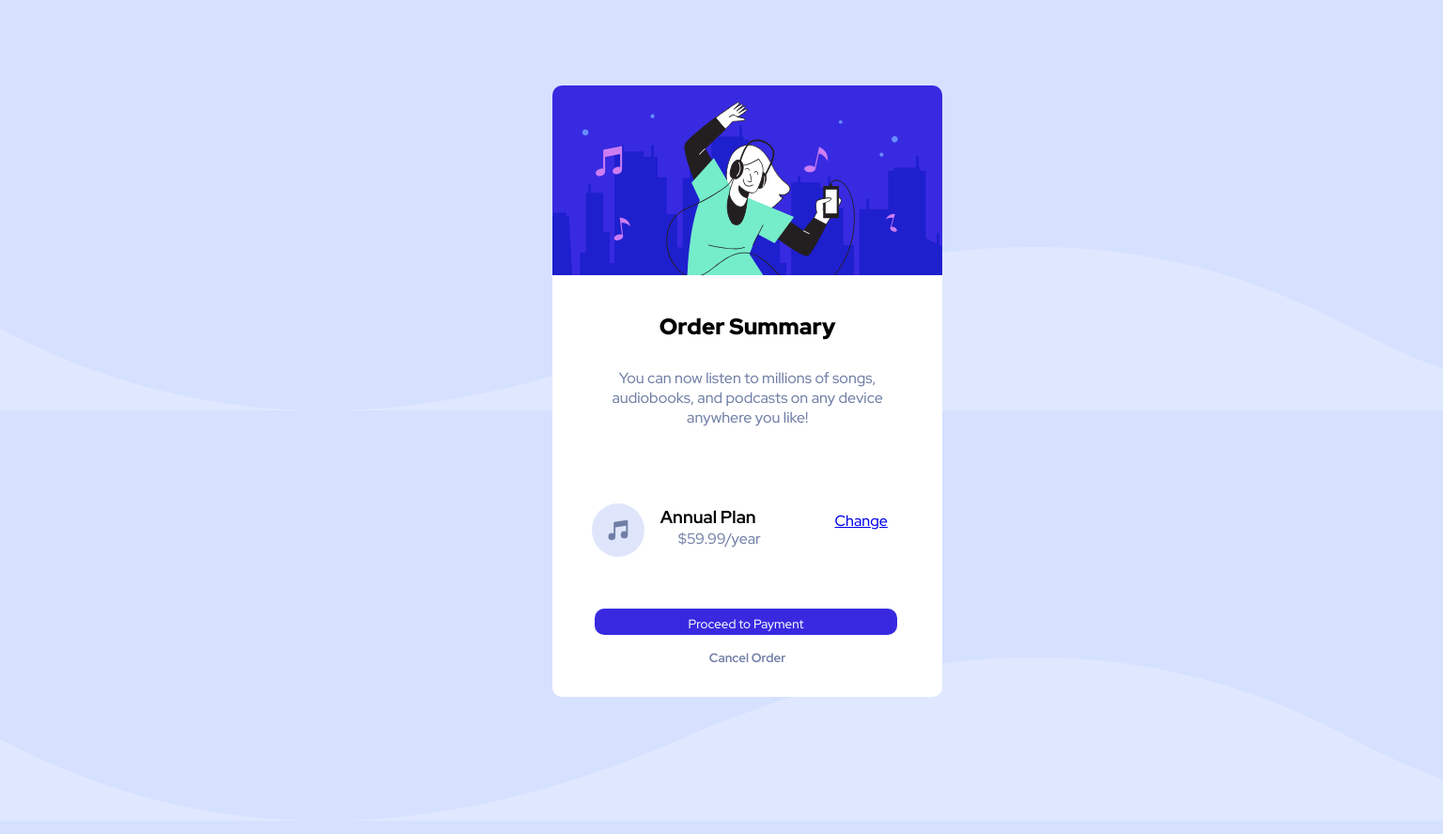
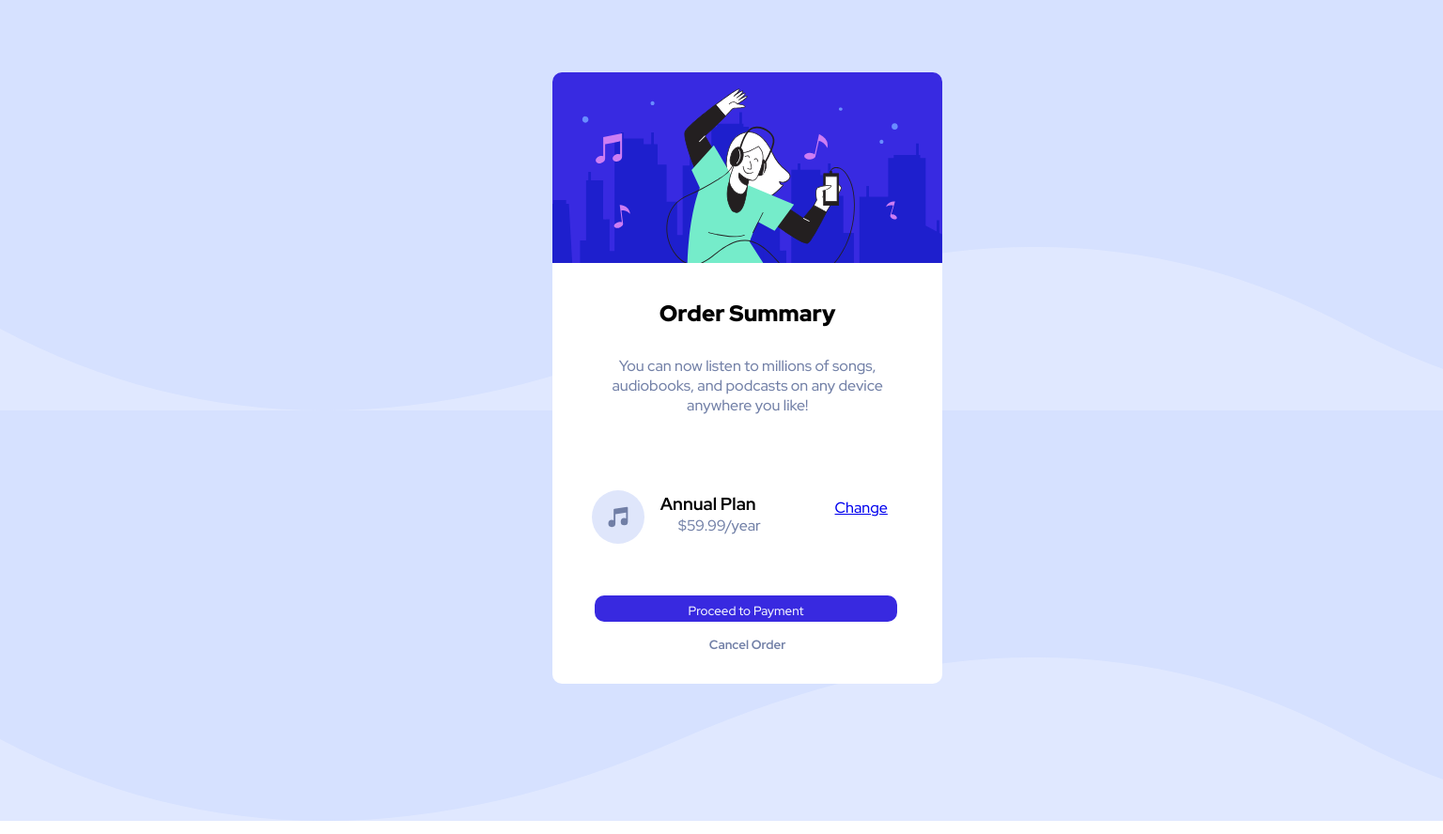
Before and after one commit to matheussantosws/order-summary-component-main, a plain HTML site: page index.html in a window 1536 px wide. Shown: the whole page at 94% size. Drawn offline with Linux system fonts and the light colour scheme.

Commit message:
Atualização de De Media Desktop

```diff
--- a/estilo.css
+++ b/estilo.css
@@ -142,12 +142,3 @@ p {
         margin-left: 37%;
   }
 }
-
-/*Desktop*/
-@media (min-width: 1440px) {
-    .card {
-        width: 30%;
-        margin-top: 1%;
-        margin-left: 37%;
-  }
-}
```
